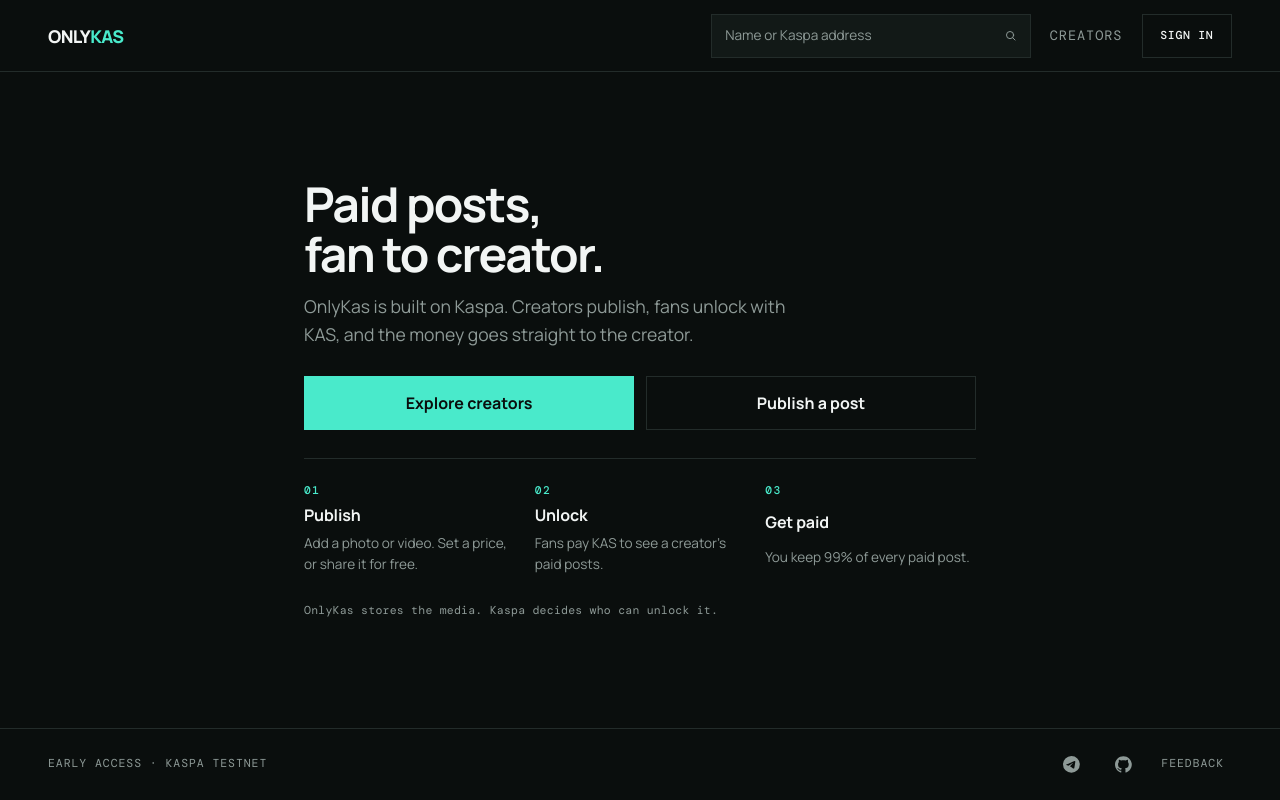
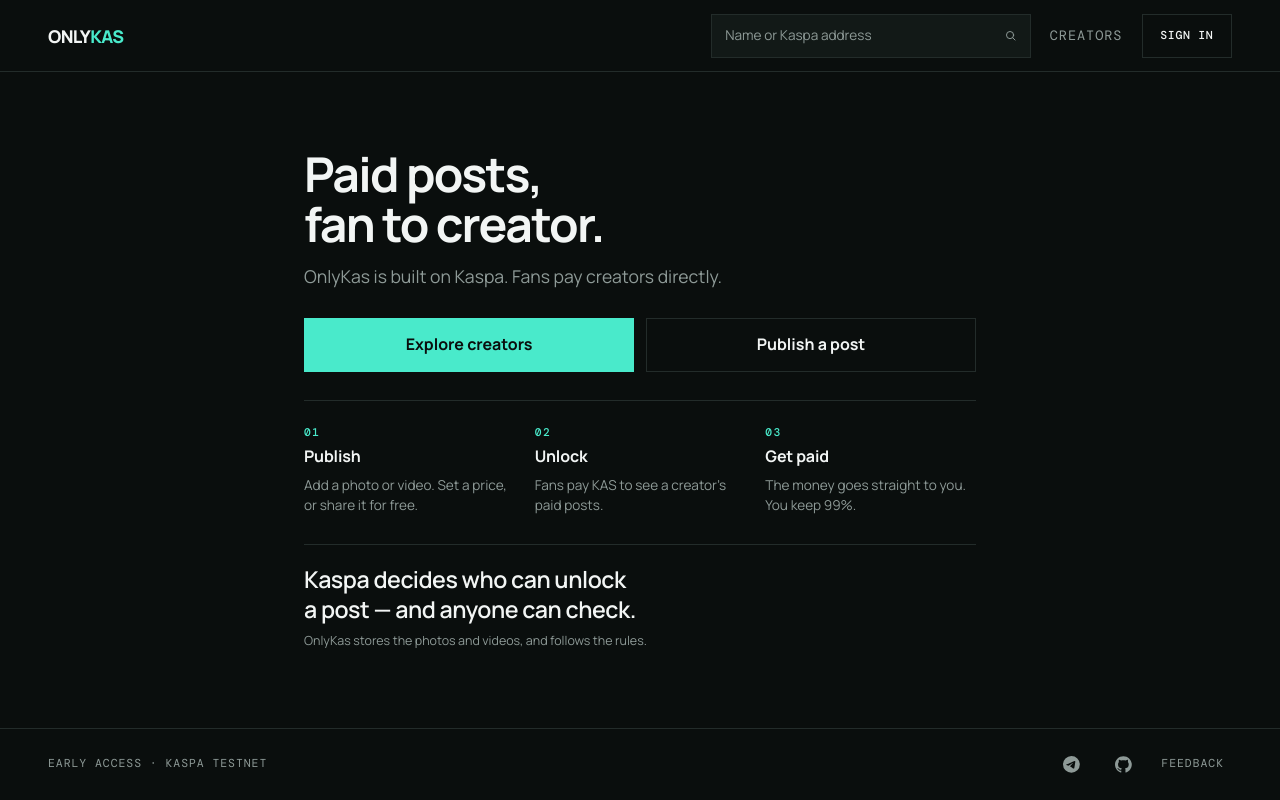
Before and after one commit to danieliyahu1/onlykas, a React (Vite) app in the folder frontend/: page / in a window 1280 px wide. Built offline with nearby package versions, Linux system fonts and the light colour scheme.

Commit message:
feat: promote the authorization claim on the home page

```diff
--- a/frontend/src/HomePage.tsx
+++ b/frontend/src/HomePage.tsx
@@ -11,7 +11,7 @@ const STEPS = [
   },
   {
     title: "Get paid",
-    body: "You keep 99% of every paid post.",
+    body: "The money goes straight to you. You keep 99%.",
   },
 ];
 
@@ -21,8 +21,7 @@ export function HomePage() {
       <header className="home-intro">
         <h1>Paid posts, fan to creator.</h1>
         <p className="home-lede">
-          OnlyKas is built on Kaspa. Creators publish, fans unlock with KAS, and
-          the money goes straight to the creator.
+          OnlyKas is built on Kaspa. Fans pay creators directly.
         </p>
       </header>
       <div className="home-doors">
@@ -41,9 +40,14 @@ export function HomePage() {
           </li>
         ))}
       </ol>
-      <p className="home-note">
-        OnlyKas stores the media. Kaspa decides who can unlock it.
-      </p>
+      <div className="home-trust">
+        <p className="home-trust-claim">
+          Kaspa decides who can unlock a post — and anyone can check.
+        </p>
+        <p className="home-trust-note">
+          OnlyKas stores the photos and videos, and follows the rules.
+        </p>
+      </div>
     </section>
   );
 }
--- a/frontend/src/styles.css
+++ b/frontend/src/styles.css
@@ -600,14 +600,28 @@ main:has(.home-page) {
   font-size: clamp(0.82rem, 1.7vh, 0.9rem);
   line-height: 1.5;
 }
-.home-note {
+.home-trust {
+  display: grid;
+  gap: clamp(0.35rem, 1vh, 0.55rem);
+  padding-top: clamp(0.85rem, 2.4vh, 1.5rem);
+  border-top: 1px solid var(--line);
+}
+.home-trust-claim {
   margin: 0;
+  max-width: 42ch;
+  color: var(--paper);
+  font-size: clamp(1.15rem, 2.9vh, 1.5rem);
+  font-weight: 600;
+  line-height: 1.3;
+  letter-spacing: -0.02em;
+  text-wrap: balance;
+}
+.home-trust-note {
+  margin: 0;
+  max-width: 52ch;
   color: var(--muted);
-  font:
-    0.72rem "DM Mono",
-    monospace;
-  letter-spacing: 0.02em;
-  line-height: 1.6;
+  font-size: clamp(0.78rem, 1.5vh, 0.88rem);
+  line-height: 1.5;
 }
 @media (max-height: 720px) {
   .home-page {
@@ -616,6 +630,9 @@ main:has(.home-page) {
   }
   .home-steps {
     padding-top: clamp(0.75rem, 2vh, 1.25rem);
+  }
+  .home-trust {
+    padding-top: clamp(0.65rem, 1.8vh, 1rem);
   }
 }
 @media (max-width: 560px) {
@@ -648,6 +665,12 @@ main:has(.home-page) {
   .home-steps span {
     font-size: 0.72rem;
     line-height: 1.4;
+  }
+  .home-trust {
+    padding-top: 0.75rem;
+  }
+  .home-trust-claim {
+    font-size: 1.1rem;
   }
 }
 
```
Also changed, not shown: 1 other file (tests, documents, lock files or other folders).
